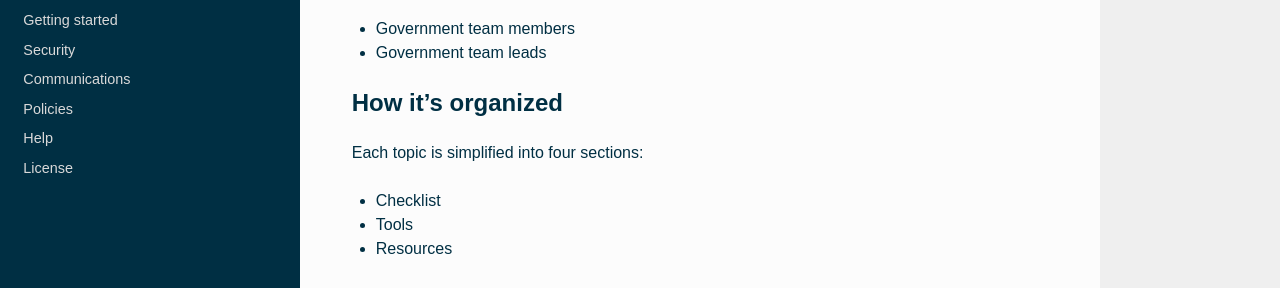
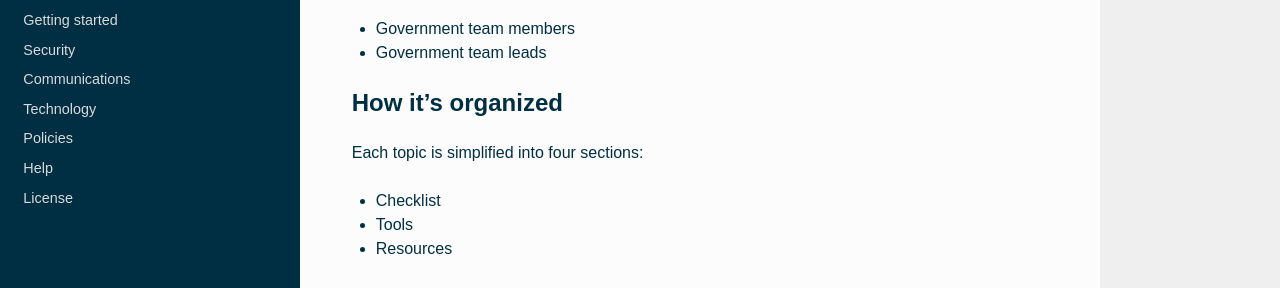
Before and after one commit to distributedgov/guide, an MkDocs documentation site: the page built from docs/README.md, in a window 1280 px wide. Shown: the part 310-598 px from the top of the page. Built offline with MkDocs 1.6.1, drawn with Linux system fonts in a browser that asks for light colours; nearby versions of some CDN libraries; old or Windows-style settings are respelled for this version of MkDocs.

Commit message:
Update mkdocs.yml

```diff
--- a/mkdocs.yml
+++ b/mkdocs.yml
@@ -14,6 +14,7 @@ pages:
     - Getting started: getting-started.md
     - Security: security.md
     - Communications: communications.md
+    - Technology: technology.md
     - Policies: policies.md
     - Help: help.md
     - License: license-info.md
```
